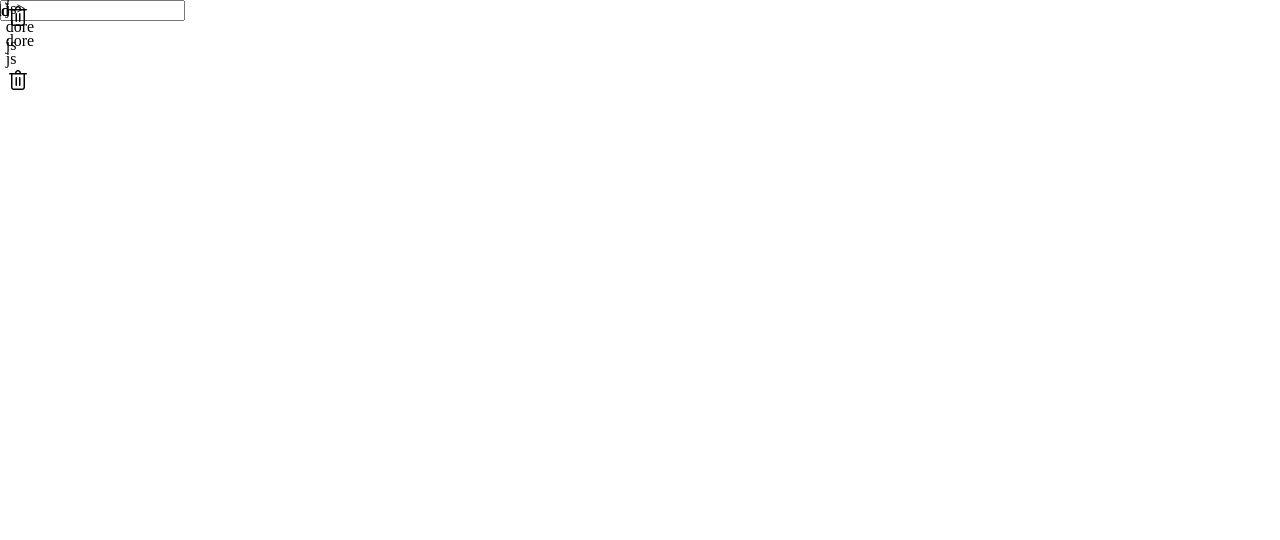
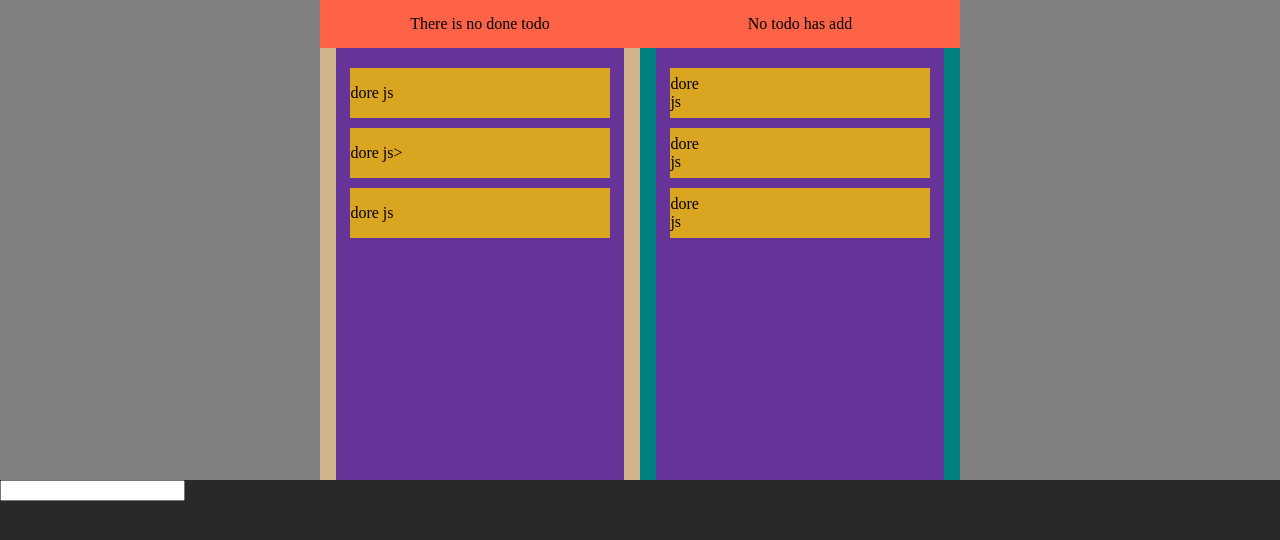
Before and after one commit to mmd-web/To-do-list-app, a plain HTML site: page index.html in a window 1280 px wide. Drawn offline with Linux system fonts and the light colour scheme.

Commit message:
Initial styling of elements

```diff
--- a/styles/global.css
+++ b/styles/global.css
@@ -1,8 +1,4 @@
 :root {
-    --colorBtn : #426AFA;
-    --colorText : #1d2043cb;
-    --colorTextTwo : #1d20439b;
-    --colorTextBtn : #fff;
     --fontFamily : sans-serif;
 }
 
--- a/styles/style.css
+++ b/styles/style.css
@@ -0,0 +1,78 @@
+#todos_box {
+    width: 100%;
+    height: 60%;
+    background-color: gray;
+}
+#todos_box>div {
+    width: 50%;
+    height: 100%;
+}
+#text_box {
+    width: 100%;
+    height: 10%;
+    background-color: tomato;
+}
+
+#list_down {
+    width: 50%;
+    height: 100%;
+    background-color: tan;
+}
+#item_down {
+    margin: 0;
+    padding: 0;
+    width: 90%;
+    height: 90%;
+    background-color: rebeccapurple;
+    list-style-type: none;
+    justify-content: start;
+    gap: 10px;
+}
+#item_down>li {
+    position: relative;
+    width: 90%;
+    height: 50px;
+    top: 20px;
+    background-color: goldenrod;
+    display: flex;
+    justify-content:start;
+    align-items: center;
+    flex-direction: row;
+}
+
+#list_addtodo {
+    width: 50%;
+    height: 100%;
+    background-color: teal;
+}
+#item_addtodo {
+    margin: 0;
+    padding: 0;
+    width: 90%;
+    height: 90%;
+    background-color: rebeccapurple;
+    justify-content: start;
+    list-style-type: none;
+    gap: 10px;
+}
+#item_addtodo>li {
+    position: relative;
+    width: 90%;
+    height: 50px;
+    top: 20px;
+    background-color: goldenrod;
+    display: flex;
+    justify-content:space-around;
+    align-items: center;
+    flex-direction: row;
+    gap: 250px;
+}
+#item_addtodo>li>svg {
+    cursor: pointer;
+}
+
+#input_todo_box {
+    width: 100%;
+    height: 40%;
+    background-color: rgb(41, 41, 41);
+}
```
